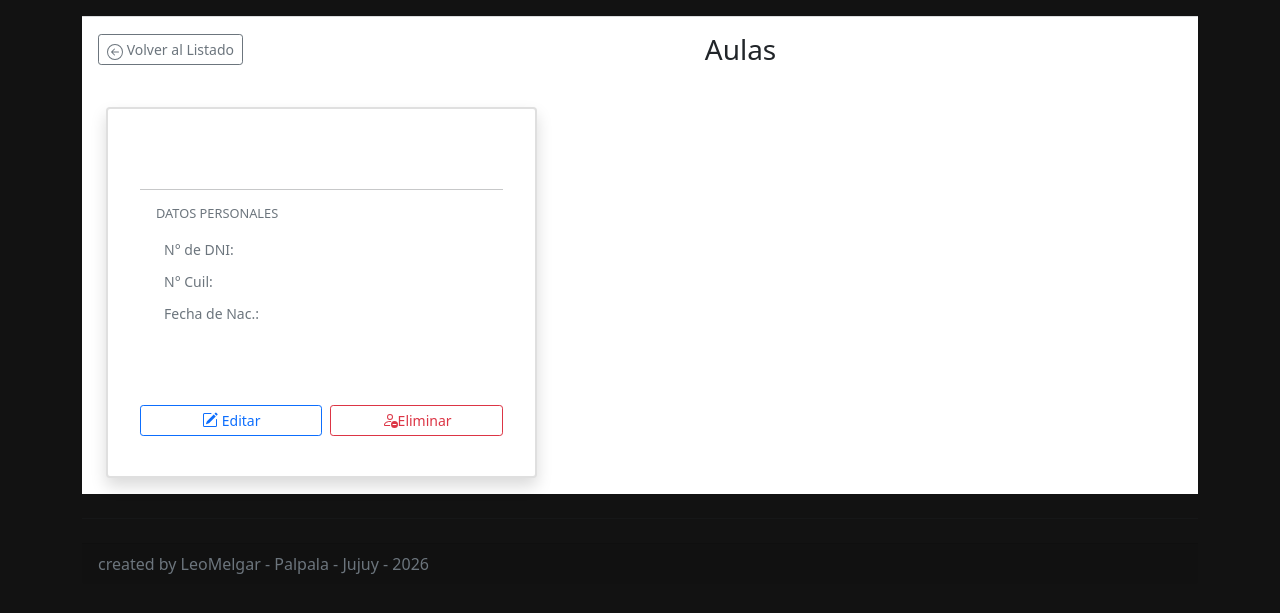
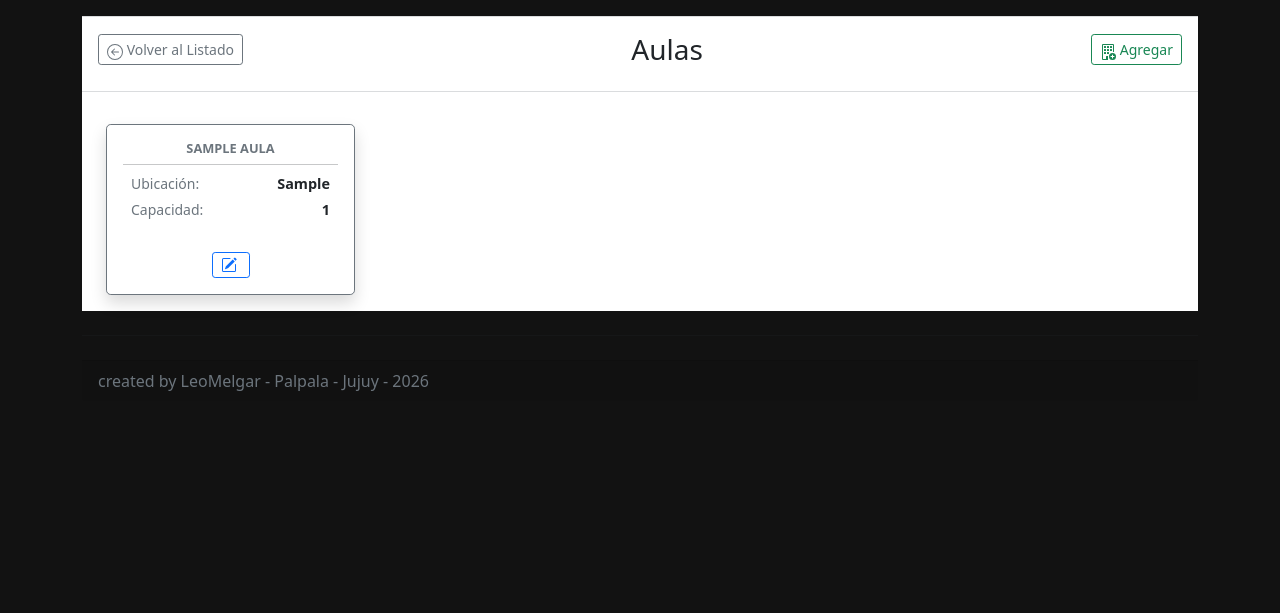
Before and after one commit to leomelgar/siac, a Flask app: page /aulas/home in a window 1280 px wide. Shown: the part 96-709 px from the top of the page. Run offline with Flask 2, Linux system fonts and the light colour scheme; tables that the repository leaves empty hold one stand-in row (values such as "Sample post").

Commit message:
se realizo agregar aula y la presentacion en tarjetas

```diff
--- a/routes/aulas.py
+++ b/routes/aulas.py
@@ -10,25 +10,20 @@ def home():
     aulas = Aula.query.all()
     return render_template('/aulas/home.html', aulas=aulas)
 
-@aulas.route('/aulas/nuevo', methods=["POST","GET"])
-def new():
-    aulas = Aula.query.all()
-    return render_template('/aulas/new.html', aulas=aulas)
 
-@aulas.route('/aulas/add_aula', methods=["POST"])
-def add_aula():
+
+@aulas.route('/new', methods=["POST"])
+def new_aula():
     if request.method=="POST":
-        nombre_curso = request.form['nombre_curso']
-        division = request.form['division']
-        periodo = request.form['periodo']
-        aula_id = request.form['aula_id']
-        turno_id = request.form['turno_id']
-
-        #new_curso = Curso(nombre_curso, division, periodo, aula_id, turno_id)
-        #db.session.add(new_curso)
-        #db.session.commit()
-        flash('Curso añadido correctamente!')
-        return redirect(url_for('cursos.home'))
+        nombre_aula = request.form['nombre_aula']
+        capacidad = request.form['capacidad']
+        ubicacion = request.form['ubicacion']
+        id_colegio =1
+        new_aula = Aula(id_colegio,nombre_aula, capacidad, ubicacion)
+        db.session.add(new_aula)
+        db.session.commit()
+        flash('Aula creada correctamente!')
+        return redirect(url_for('aulas.home'))
 
 @aulas.route('/cursos/delete/<id_aula>')
 def delete(id_aula):
--- a/templates/aulas/home.html
+++ b/templates/aulas/home.html
@@ -16,6 +16,23 @@
           <hr class="my-3 text-secondary">
        <!-- MESSAGE -->
        {% include 'partials/_message.html' %}
+       <!-- Modal Agregar Aula-->
+           <div class="modal fade" id="agregarAula" tabindex="-1" aria-labelledby="agregarAula" aria-hidden="true">
+             <div class="modal-dialog modal-dialog-scrollable">
+               <div class="modal-content">
+                 <div class="modal-header">
+                   <h5 class="modal-title" id="agregarAula">Agregar Aula</h5>
+                   <button type="button" class="btn-close" data-bs-dismiss="modal" aria-label="Close"></button>
+                 </div>
+                 <div class="modal-body">
+                   {% include 'partials/_formAula.html' %}
+                 </div>
+                 <div class="modal-footer">
+
+                 </div>
+               </div>
+             </div>
+           </div>
         <!-- Encabezado con Botón y Título -->
                     <div class="row mb-4 align-items-center">
                         <div class="col-auto mx-3">
@@ -28,65 +45,66 @@
                         <div class="col text-center">
                             <h3 class="text-dark mb-0">Aulas</h3>
                         </div>
+                        <div class="col-auto mx-3">
+                            <a class="btn btn-sm btn-outline-success" href="{{url_for('aulas.new_aula')}}" data-bs-toggle="modal" data-bs-target="#agregarAula">
+                                <svg xmlns="http://www.w3.org/2000/svg" width="16" height="16" fill="currentColor" class="bi bi-building-add" viewBox="0 0 16 16">
+                                <path d="M12.5 16a3.5 3.5 0 1 0 0-7 3.5 3.5 0 0 0 0 7m.5-5v1h1a.5.5 0 0 1 0 1h-1v1a.5.5 0 0 1-1 0v-1h-1a.5.5 0 0 1 0-1h1v-1a.5.5 0 0 1 1 0"/>
+                                <path d="M2 1a1 1 0 0 1 1-1h10a1 1 0 0 1 1 1v6.5a.5.5 0 0 1-1 0V1H3v14h3v-2.5a.5.5 0 0 1 .5-.5H8v4H3a1 1 0 0 1-1-1z"/>
+                                <path d="M4.5 2a.5.5 0 0 0-.5.5v1a.5.5 0 0 0 .5.5h1a.5.5 0 0 0 .5-.5v-1a.5.5 0 0 0-.5-.5zm3 0a.5.5 0 0 0-.5.5v1a.5.5 0 0 0 .5.5h1a.5.5 0 0 0 .5-.5v-1a.5.5 0 0 0-.5-.5zm3 0a.5.5 0 0 0-.5.5v1a.5.5 0 0 0 .5.5h1a.5.5 0 0 0 .5-.5v-1a.5.5 0 0 0-.5-.5zm-6 3a.5.5 0 0 0-.5.5v1a.5.5 0 0 0 .5.5h1a.5.5 0 0 0 .5-.5v-1a.5.5 0 0 0-.5-.5zm3 0a.5.5 0 0 0-.5.5v1a.5.5 0 0 0 .5.5h1a.5.5 0 0 0 .5-.5v-1a.5.5 0 0 0-.5-.5zm3 0a.5.5 0 0 0-.5.5v1a.5.5 0 0 0 .5.5h1a.5.5 0 0 0 .5-.5v-1a.5.5 0 0 0-.5-.5zm-6 3a.5.5 0 0 0-.5.5v1a.5.5 0 0 0 .5.5h1a.5.5 0 0 0 .5-.5v-1a.5.5 0 0 0-.5-.5zm3 0a.5.5 0 0 0-.5.5v1a.5.5 0 0 0 .5.5h1a.5.5 0 0 0 .5-.5v-1a.5.5 0 0 0-.5-.5z"/>
+                                </svg> Agregar
+                            </a>
+                        </div>
                     </div>
-     <div class="container py-3">
-        <div class="row g-4">
-            <!-- Columna Izquierda: Tarjeta Principal de Perfil -->
-            <div class="col-lg-5">
-                <div class="card shadow p-3 mb-5 bg-body rounded border-2 h-100">
-                    <div class="card-body pt-5">
-    <hr>
+        <hr class="my-3 text-secondary">
+    <div class="container py-3 ">
+    <div class="row g-4">
+    {% for aula in aulas %}
+    <div class="col-lg-3 col-md-6">
+        <!-- 1. Quité 'p-3' de aquí para evitar doble padding y bajé 'mb-5' a 'mb-3' -->
+        <div class="card shadow mb-3 bg-body rounded-3 border-1 border-secondary h-100">
 
-    <!-- Datos (Organizados en 2 columnas horizontales) -->
-    <div class="row text-start px-3">
-        <!-- Columna 1: Datos Legales -->
-        <div class="col-md-6 mb-4 mb-md-0">
-            <h6 class="text-uppercase text-muted mb-3" style="font-size: 0.8rem;">Datos Personales</h6>
-            <p class="mb-2">
-                <i class="fas fa-id-card text-dark me-2" style="width: 16px; text-align: center;"></i>
-                <span class="text-muted small me-1">N° de DNI:</span>
-                <strong></strong>
-            </p>
-            <p class="mb-2">
-                <i class="fas fa-id-badge text-dark me-2" style="width: 16px; text-align: center;"></i>
-                <span class="text-muted small me-1">N° Cuil:</span>
-                <strong></strong>
-            </p>
-            <p class="mb-2">
-                <i class="fas fa-calendar-alt text-dark me-2" style="width: 16px; text-align: center;"></i>
-                <span class="text-muted small me-1">Fecha de Nac.:</span>
-                <strong></strong>
-            </p>
+            <!-- 2. Dejamos el padding solo en el body (p-3) -->
+            <div class="card-body p-3">
+                <!-- 3. Reduje el margen inferior del título de mb-3 a mb-2 -->
+                <h6 class="text-uppercase text-center text-muted mb-2" style="font-size: 0.8rem;">
+                    <strong>{{aula.nombre_aula}}</strong>
+                </h6>
+
+                <!-- 4. Añadí 'my-2' a la línea para que no genere tanto espacio arriba y abajo -->
+                <hr class="my-2">
+
+                <div class="row text-start px-2">
+                    <!-- 5. Quité 'mb-4' que estaba sumando espacio extra -->
+                    <div class="col-12">
+                        <!-- 6. Reduje mb-2 a mb-1 en los datos -->
+                        <div class="d-flex justify-content-between align-items-baseline mb-1">
+                            <span class="text-muted small me-2">Ubicación:</span>
+                            <strong class="text-end" style="font-size: 0.9rem;">{{aula.ubicacion}}</strong>
+                        </div>
+
+                        <div class="d-flex justify-content-between align-items-baseline mb-0">
+                            <span class="text-muted small me-2">Capacidad:</span>
+                            <strong class="text-end" style="font-size: 0.9rem;">{{aula.capacidad}}</strong>
+                        </div>
+                    </div>
+                </div>
+            </div>
+
+            <!-- 7. Cambié 'pb-4' a 'pb-3' y añadí 'pt-0' para acercar el botón al contenido -->
+            <div class="card-footer bg-transparent border-0 pt-0 pb-3">
+                <div class="d-flex justify-content-center align-items-stretch gap-2">
+                    <a href="#" class="btn btn-sm btn-outline-primary d-flex align-items-center justify-content-center">
+                        <svg xmlns="http://www.w3.org/2000/svg" width="16" height="16" fill="currentColor" class="bi bi-pencil-square me-1" viewBox="0 0 16 16">
+                            <path d="M15.502 1.94a.5.5 0 0 1 0 .706L14.459 3.69l-2-2L13.502.646a.5.5 0 0 1 .707 0l1.293 1.293zm-1.75 2.456-2-2L4.939 9.21a.5.5 0 0 0-.121.196l-.805 2.414a.25.25 0 0 0 .316.316l2.414-.805a.5.5 0 0 0 .196-.12l6.813-6.814z"/>
+                            <path fill-rule="evenodd" d="M1 13.5A1.5 1.5 0 0 0 2.5 15h11a1.5 1.5 0 0 0 1.5-1.5v-6a.5.5 0 0 0-1 0v6a.5.5 0 0 1-.5.5h-11a.5.5 0 0 1-.5-.5v-11a.5.5 0 0 1 .5-.5H9a.5.5 0 0 0 0-1H2.5A1.5 1.5 0 0 0 1 2.5z"/>
+                        </svg>
+                    </a>
+                </div>
+            </div>
         </div>
     </div>
-</div>
-                    <!-- Opciones para gestionar alumno -->
-        <div class="card-footer bg-transparent border-0 pb-4">
-    <!-- align-items-stretch asegura que todos tengan la misma altura -->
-    <div class="d-flex justify-content-center align-items-stretch gap-2">
-        <!-- Botón 1: Editar -->
-        <a href="#" class="btn btn-sm btn-outline-primary w-100 d-flex align-items-center justify-content-center">
-            <svg xmlns="http://www.w3.org/2000/svg" width="16" height="16" fill="currentColor" class="bi bi-pencil-square me-1" viewBox="0 0 16 16">
-                <path d="M15.502 1.94a.5.5 0 0 1 0 .706L14.459 3.69l-2-2L13.502.646a.5.5 0 0 1 .707 0l1.293 1.293zm-1.75 2.456-2-2L4.939 9.21a.5.5 0 0 0-.121.196l-.805 2.414a.25.25 0 0 0 .316.316l2.414-.805a.5.5 0 0 0 .196-.12l6.813-6.814z"/>
-                <path fill-rule="evenodd" d="M1 13.5A1.5 1.5 0 0 0 2.5 15h11a1.5 1.5 0 0 0 1.5-1.5v-6a.5.5 0 0 0-1 0v6a.5.5 0 0 1-.5.5h-11a.5.5 0 0 1-.5-.5v-11a.5.5 0 0 1 .5-.5H9a.5.5 0 0 0 0-1H2.5A1.5 1.5 0 0 0 1 2.5z"/>
-            </svg>
-            Editar
-        </a>
-        <!-- Botón 3: Borrar Registro (Dentro de un form flexificado) -->
-        <form action="#" method="POST" class="m-0 p-0 w-100 d-flex" onsubmit="return confirm('¿Estás seguro de que deseas eliminar permanentemente a este alumno?');">
-            <button type="submit" class="btn btn-sm btn-outline-danger w-100 d-flex align-items-center justify-content-center">
-                <svg xmlns="http://www.w3.org/2000/svg" width="16" height="16" fill="currentColor" class="bi bi-person-dash" viewBox="0 0 16 16">
-                    <path d="M12.5 16a3.5 3.5 0 1 0 0-7 3.5 3.5 0 0 0 0 7M11 12h3a.5.5 0 0 1 0 1h-3a.5.5 0 0 1 0-1m0-7a3 3 0 1 1-6 0 3 3 0 0 1 6 0M8 7a2 2 0 1 0 0-4 2 2 0 0 0 0 4"/>
-                    <path d="M8.256 14a4.5 4.5 0 0 1-.229-1.004H3c.001-.246.154-.986.832-1.664C4.484 10.68 5.711 10 8 10q.39 0 .74.025c.226-.341.496-.65.804-.918Q8.844 9.002 8 9c-5 0-6 3-6 4s1 1 1 1z"/>
-                 </svg> Eliminar
-            </button>
-        </form>
-    </div>
-    </div>
-        </div>
-    </div>
-
-            </div> <!-- Cierre de tab-content -->
+    {% endfor %}
+</div><!-- Cierre de tab-content -->
     </div> <!-- Cierre de row -->
 </div> <!-- Cierre de container -->
 <script src="https://cdn.jsdelivr.net/npm/bootstrap@5.3.0/dist/js/bootstrap.bundle.min.js"></script>
--- /dev/null
+++ b/templates/partials/_formAula.html
@@ -0,0 +1,28 @@
+<form action="/new" method="POST" class="row g-3">
+  <div class="col-md-6">
+    <label for="nombre_aula" class="form-label">Nombre</label>
+    <input type="text" name="nombre_aula" class="form-control" required >
+  </div>
+  <div class="col-md-6">
+    <label for="capacidad" class="form-label">Capacidad</label>
+    <input type="text" name="capacidad" class="form-control" required>
+  </div>
+  <div class="col-12">
+    <label for="ubicaion" class="form-label">ubicacion</label>
+    <select name="ubicacion" class="form-select">
+      <option selected>elegir...</option>
+      <option value="Pasillo I02">Pasillo I02</option>
+      <option value="Pasillo D02">Pasillo D02</option>
+      <option value="Planta Baja - Ala Norte">Planta Baja - Ala Norte</option>
+      <option value="Planta Baja - Ala Sur">Planta Baja - Ala Sur</option>
+      <option value="Primer Piso - Ala Norte">Primer Piso - Ala Norte</option>
+      <option value="Primer Piso - Ala Sur">Primer Piso - Ala Sur</option>
+      <option value="Primer Piso - Centro">Primer Piso - Centro</option>
+    </select>
+  </div>
+  <div class="col-12">
+    <button type="submit" class="btn btn-outline-primary"><svg xmlns="http://www.w3.org/2000/svg" width="16" height="16" fill="currentColor" class="bi bi-save" viewBox="0 0 16 16">
+    <path d="M2 1a1 1 0 0 0-1 1v12a1 1 0 0 0 1 1h12a1 1 0 0 0 1-1V2a1 1 0 0 0-1-1H9.5a1 1 0 0 0-1 1v7.293l2.646-2.647a.5.5 0 0 1 .708.708l-3.5 3.5a.5.5 0 0 1-.708 0l-3.5-3.5a.5.5 0 1 1 .708-.708L7.5 9.293V2a2 2 0 0 1 2-2H14a2 2 0 0 1 2 2v12a2 2 0 0 1-2 2H2a2 2 0 0 1-2-2V2a2 2 0 0 1 2-2h2.5a.5.5 0 0 1 0 1z"/>
+    </svg> Guardar</button>
+  </div>
+</form>
```
Also changed, not shown: templates/partials/_formTutor.html (deleted, +0 -62 lines).
